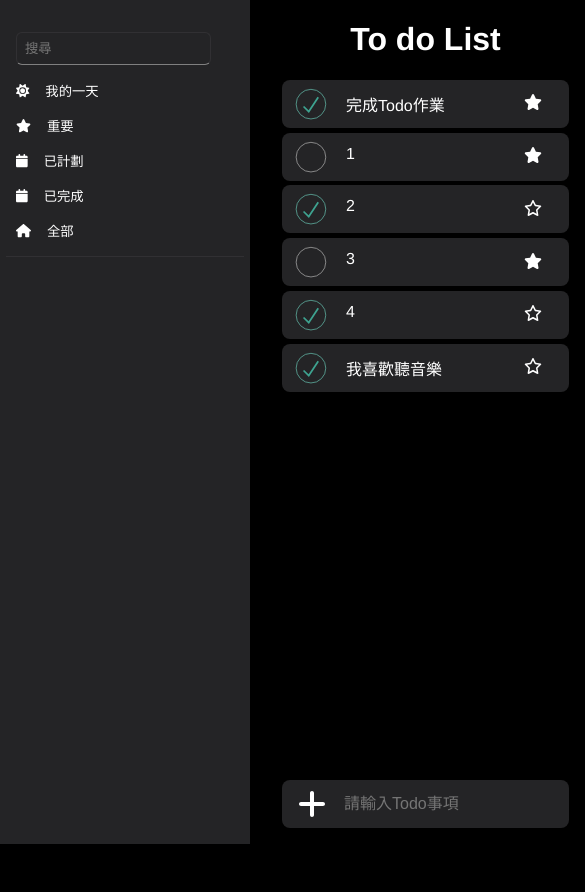
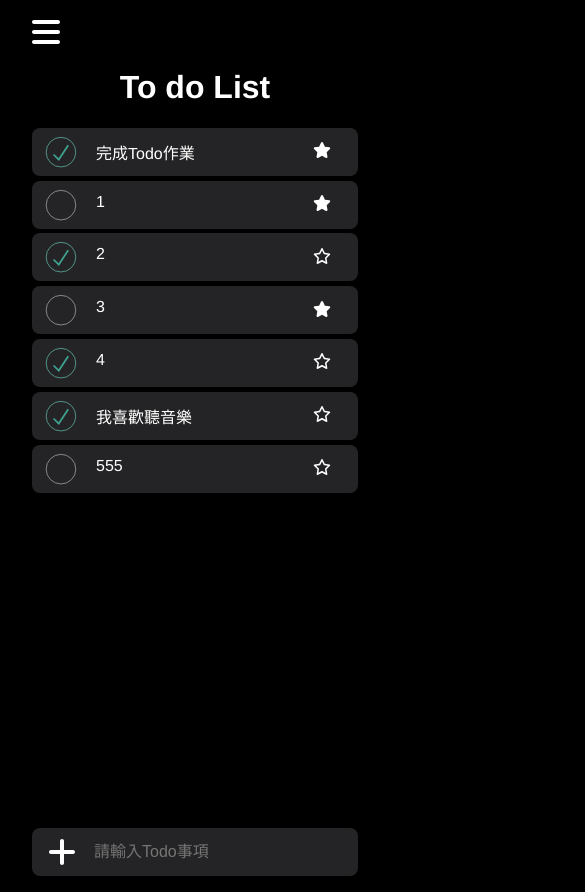
Before and after one commit to eji6u94g/Todo-list, a Vue app: page / in a window 390 px wide. Shown: the whole page, 585 px wide, since content can reach past the window. Before the commit the page ends 844 px from the top, so only its background shows below. Built offline with nearby package versions, Linux system fonts and the light colour scheme; data requests are answered from the project's data file.

Commit message:
feat: 1. set RWD.

```diff
--- a/data/db.json
+++ b/data/db.json
@@ -53,6 +53,15 @@
       "isImportant": false,
       "isHavingDueDate": false,
       "dueDate": null
+    },
+    {
+      "id": "f39ba170-d41c-4990-acbb-62bf59153975",
+      "title": "555",
+      "isFinished": false,
+      "isAddedToToday": false,
+      "isImportant": false,
+      "isHavingDueDate": true,
+      "dueDate": "2022-03-31"
     }
   ]
 }
--- a/src/assets/index.scss
+++ b/src/assets/index.scss
@@ -94,3 +94,30 @@ body {
 .align-items-center {
   align-items: center;
 }
+
+///// RWD setting
+@media  screen and (max-width: 768px) {
+  .container{
+    flex-direction: column;
+    position: relative;
+    .mobile-outter-hamburger, .mobile-inner-hamburger{
+      display: block;
+    }
+    nav {
+      display: none;
+      position: absolute;
+      z-index: 100;
+    }
+  }
+}
+
+@media screen and (max-width: 576px){
+  .container {
+    nav{
+      width: 100vw;
+    }
+    #modal{
+      width: 100vw;
+    }
+  }
+}
--- a/src/components/Modal.vue
+++ b/src/components/Modal.vue
@@ -44,7 +44,6 @@
 import TodoItem from "./TodoItem.vue";
 import { useStore } from "vuex";
 import { computed, ref, watch } from "@vue/runtime-core";
-import { useToast } from "vue-toastification";
 
 export default {
   name: "Modal",
--- a/src/components/Navbar.vue
+++ b/src/components/Navbar.vue
@@ -1,5 +1,16 @@
 <template>
-  <nav>
+  <div class="mobile-outter-hamburger">
+    <div @click="toggleNavbar">
+      <i class="fa-solid fa-bars fa-2x"></i>
+    </div>
+  </div>
+  <nav id="nav">
+    <div class="mobile-inner-hamburger">
+      <div @click="toggleNavbar">
+        <i class="fa-solid fa-bars"></i>
+      </div>
+    </div>
+
     <div class="query-by-keyword d-flex align-items-center">
       <input v-model="keyword" type="search" placeholder="搜尋" />
     </div>
@@ -34,6 +45,7 @@ export default {
   name: "Navbar",
   setup() {
     const store = useStore();
+
     const setFilter = (keyword) => {
       store.commit("setFilter", keyword);
     };
@@ -45,22 +57,48 @@ export default {
         store.commit("setKeyword", value);
       },
     });
+    const toggleNavbar = () => {
+      const nav = document.querySelector("nav");
+      if (nav.style.display === "") {
+        nav.style.display = "block";
+      } else if (nav.style.display === "block") {
+        nav.style.display = "";
+      }
+    };
 
-    return { setFilter, keyword };
+    return { setFilter, keyword, toggleNavbar };
   },
 };
 </script>
 
 <style lang="scss" scoped>
 @import "../assets/mixins.scss";
+.mobile-outter-hamburger,
+.mobile-inner-hamburger {
+  display: none;
+  width: 100%;
+  height: 3rem;
+  position: relative;
+  svg {
+    position: absolute;
+    left: 2rem;
+    top: 1rem;
+  }
+}
 
 nav {
   @include navbar-style();
 }
-div.user-name {
+
+.mobile-inner-hamburger {
+  height: 1rem;
+}
+
+.user-name {
   padding: 0.75rem 1rem;
 }
-div.query-by-keyword {
+
+.query-by-keyword {
   margin: 0;
   margin-top: 2rem;
   padding-left: 1rem;
@@ -95,10 +133,12 @@ div.query-by-keyword {
     }
   }
 }
-div.query-by-options,
-div.query-by-type {
+
+.query-by-options,
+.query-by-type {
   margin: 0.5rem 0.5rem;
 }
+
 button {
   @include common-button();
   &:hover {
```
